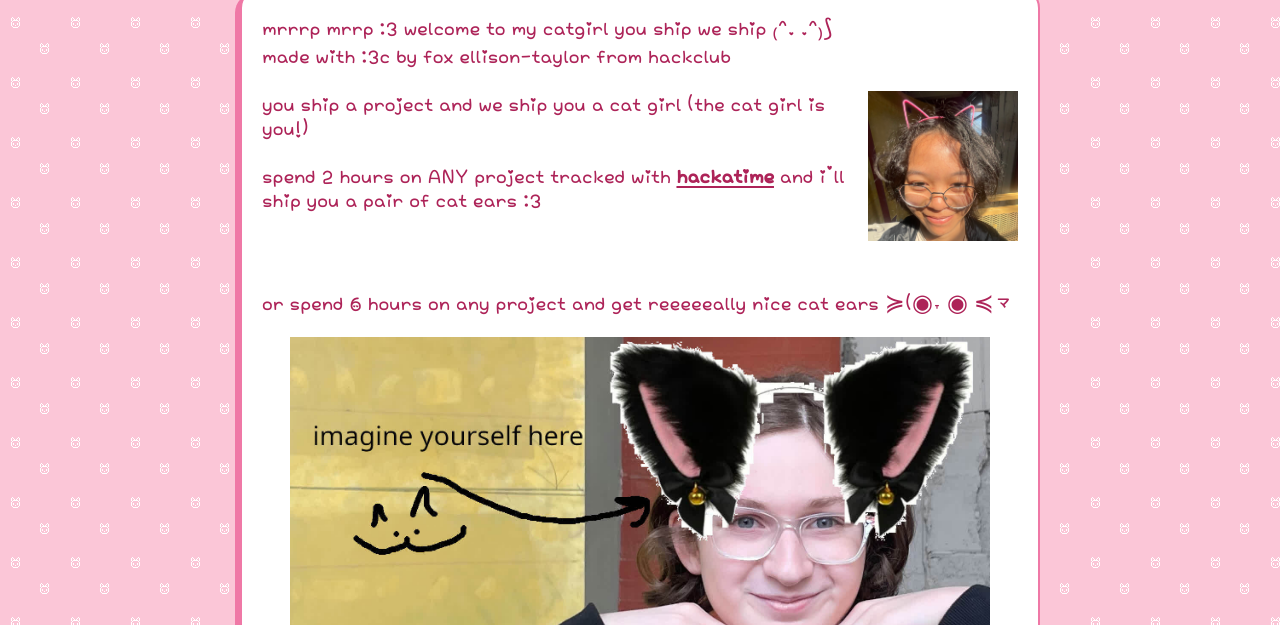
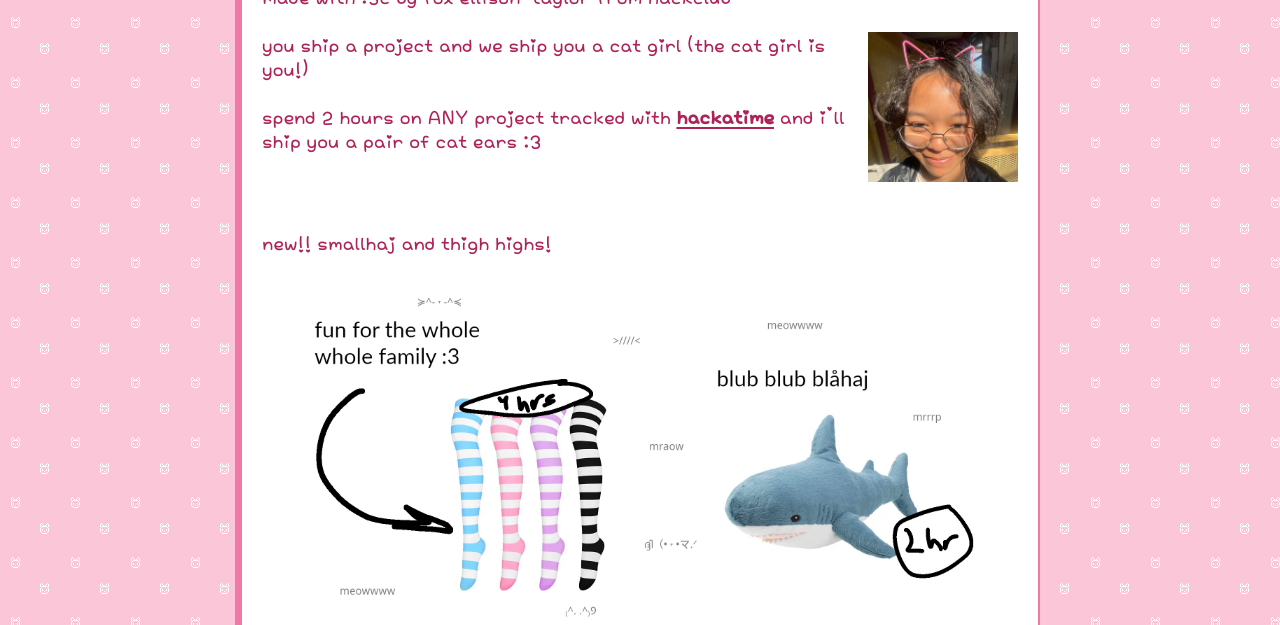
Before and after one commit to FoxMoss/catgirl-ysws, a plain HTML site: page index.html in a window 1280 px wide. Shown: the part 175-800 px from the top of the page. Drawn offline with nearby package versions, Linux system fonts and the light colour scheme; no server answers.

Commit message:
feat: thigh highs & blahaj

```diff
--- a/index.html
+++ b/index.html
@@ -173,11 +173,13 @@
       });
     </script>
 
+    <!-- announcments go here:
     <div class="marquee">
       <marquee scrollamount="24">
         ship now!!! ship on or before july 14th and get celeste!!!!!! /ᐠ≽•ヮ•≼マ
       </marquee>
     </div>
+    --->
 
     <div class="container">
       <div class="topbar">
@@ -235,6 +237,10 @@
         </div>
         <br />
         <br />
+        new!! smallhaj and thigh highs!
+        <img src="/onkeywinning.jpeg" class="catears" />
+        <br />
+        <br />
         or spend 6 hours on any project and get reeeeeally nice cat ears ≽(◉˕ ◉
         ≼マ
         <img src="/pcatears.jpeg" class="catears" />
@@ -251,7 +257,9 @@
         </div>
         <script>
           document.getElementById("submit1").addEventListener("click", () => {
-            window.open("https://hackclub.enterprise.slack.com/archives/C0BFJLTF5HA");
+            window.open(
+              "https://hackclub.enterprise.slack.com/archives/C0BFJLTF5HA",
+            );
 
             meow.play();
           });
```
Also changed, not shown: onkeywinning.jpeg (added), onkeywinning.png (added), thighhighs.png (added).
